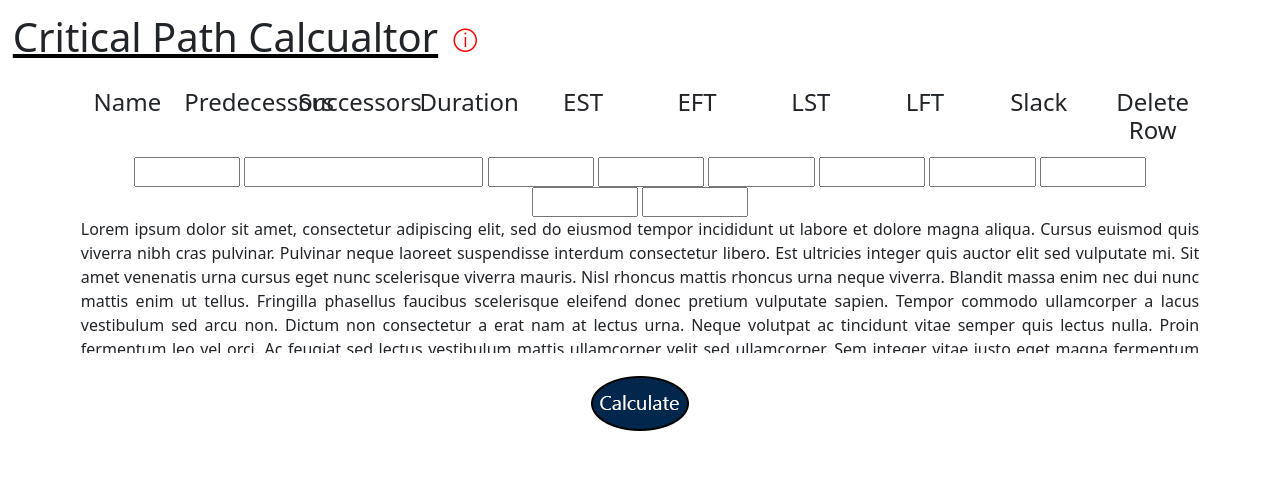
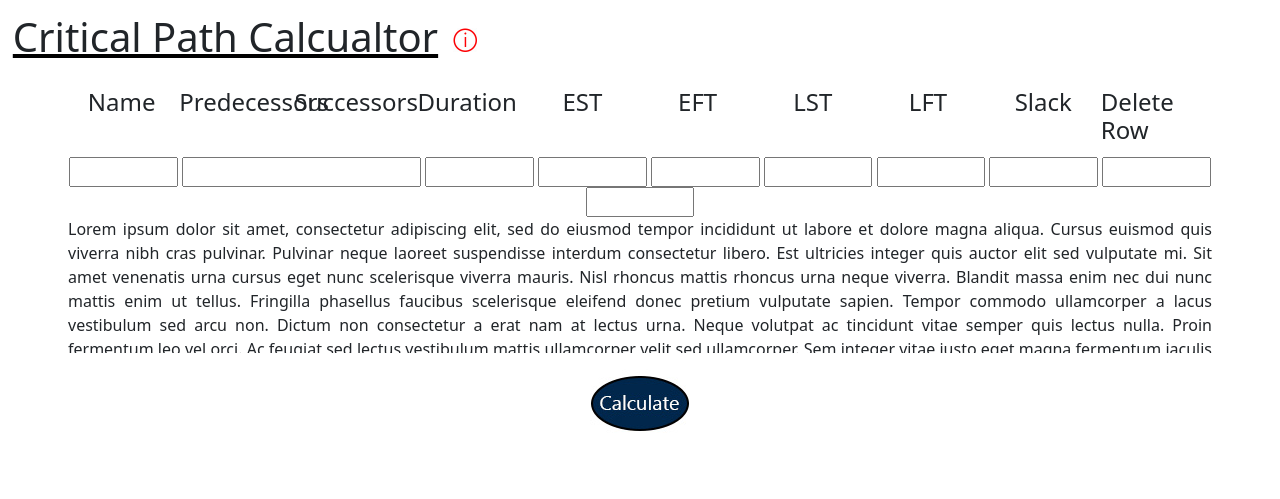
Before and after one commit to tomrosemm/Critical-Path-Calculator, a plain HTML site: page index.html in a window 1280 px wide. Shown: the top 499 px of the page. Drawn offline with nearby package versions, Linux system fonts and the light colour scheme.

Commit message:
messing with spacing

```diff
--- a/index.html
+++ b/index.html
@@ -57,7 +57,7 @@
             margin: 4px, 4px;
             padding: 4px;
             background-color: white;
-            max-width: 88%;
+            max-width: 90%;
             height: 200px;
             overflow-x: hidden;
             overflow-y: auto;
--- a/ourcssisaveryfinecss.css
+++ b/ourcssisaveryfinecss.css
@@ -30,8 +30,7 @@
 
 .blockheader {
     display: flex;
-    text-align: justify;
-    width: 89%;
+    width: 90%;
     margin: auto;
 }
 
@@ -39,51 +38,60 @@
     width: 10%;
     flex: 1;
     text-align: center;
+    padding: 0%;
 }
 .column2 {
     width: 10%;
     flex: 1;
     text-align: center;
+    padding: 0%;
 }
 .column3 {
     width: 10%;
     flex: 1;
     text-align: center;
+    padding: 0%;
 }
 .column4 {
     width: 10%;
     flex: 1;
     text-align: center;
+    padding: 0%;
 }
 .column5 {
     width: 10%;
     flex: 1;
     text-align: center;
+    padding: 0%;
 }
 .column6 {
     width: 10%;
     flex: 1;
     text-align: center;
+    padding: 0%;
 }
 .column7 {
     width: 10%;
     flex: 1;
     text-align: center;
+    padding: 0%;
 }
 .column8 {
     width: 10%;
     flex: 1;
     text-align: center;
+    padding: 0%;
 }
 .column9 {
     width: 10%;
     flex: 1;
     text-align: center;
+    padding: 0%;
 }
 .column10 {
     width: 10%;
     flex: 1;
-    text-align: center;
+    padding: 0%;
 }
 
 /* The Modal (background) */
```
